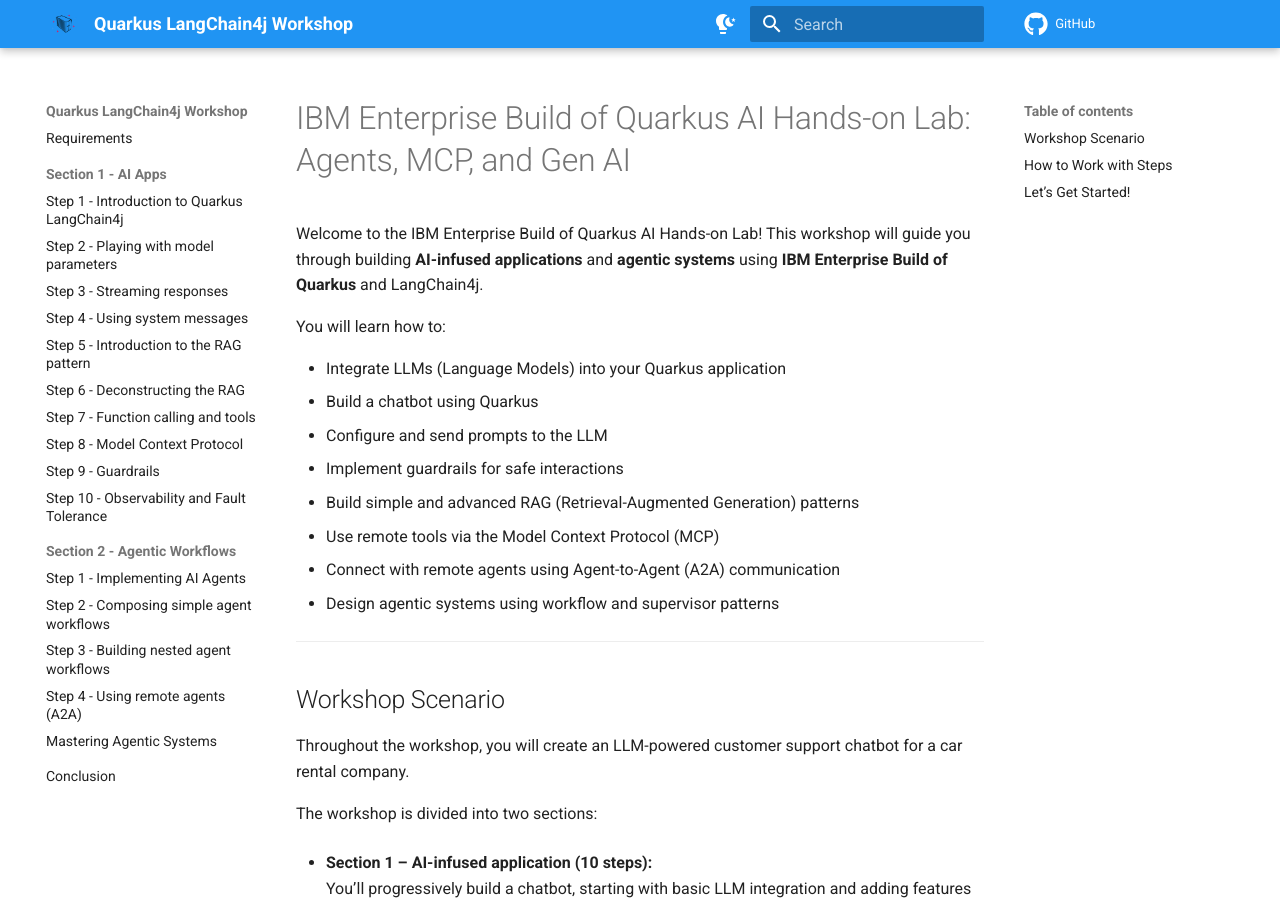
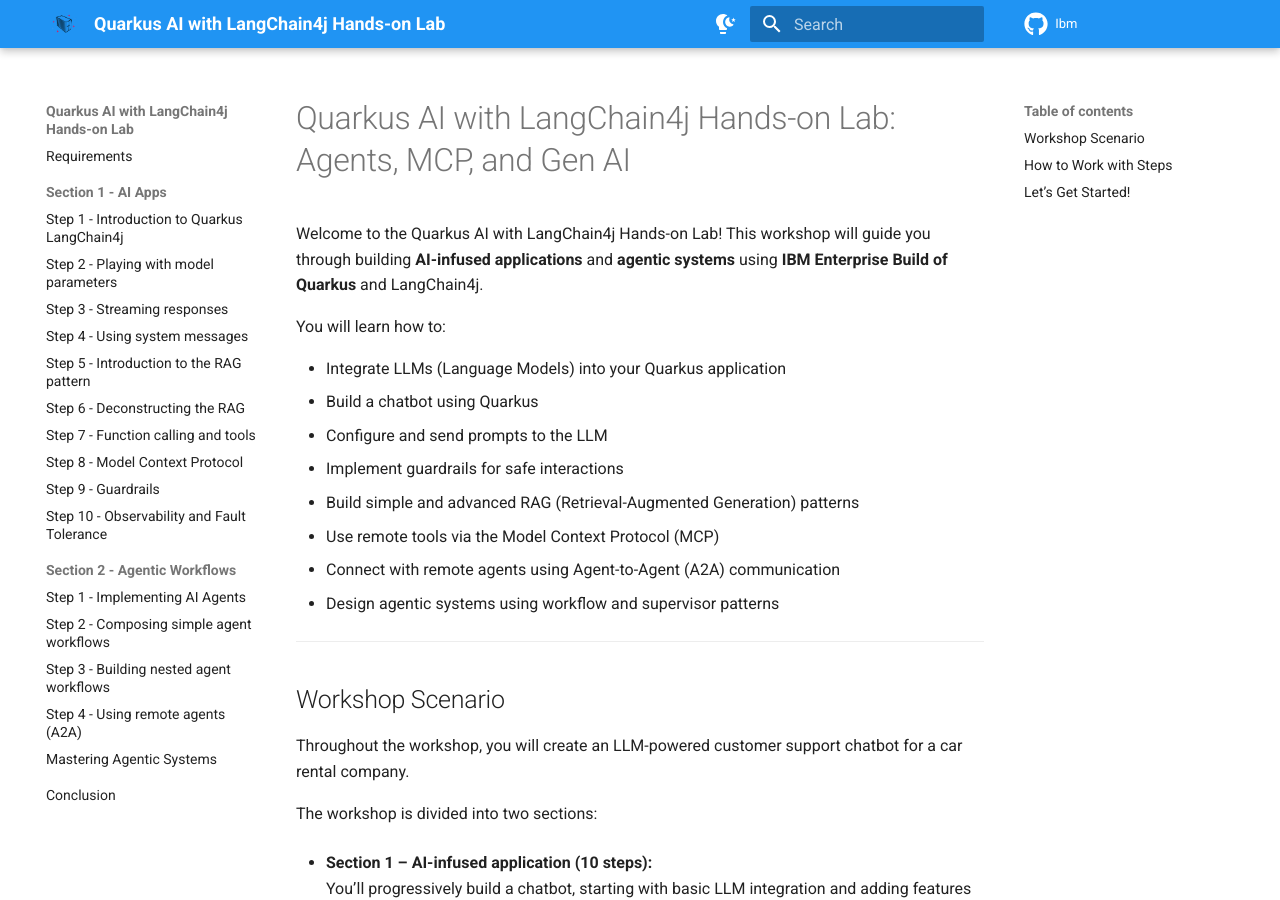
Before and after one commit to IBM/ibm-quarkus-ai-langchain4j-workshop, an MkDocs documentation site: the page built from docs/docs/index.md, in a window 1280 px wide and 900 px high. Built offline with MkDocs 1.6.1 and Material for MkDocs 9.7.7, drawn with Linux system fonts in a browser that asks for light colours; comment, search, counter and statistics services are not loaded; the version menu is left out.

Commit message:
Update index

```diff
--- a/docs/docs/index.md
+++ b/docs/docs/index.md
@@ -1,6 +1,6 @@
-# IBM Enterprise Build of Quarkus AI Hands-on Lab: Agents, MCP, and Gen AI
+# Quarkus AI with LangChain4j Hands-on Lab: Agents, MCP, and Gen AI
 
-Welcome to the IBM Enterprise Build of Quarkus AI Hands-on Lab!
+Welcome to the Quarkus AI with LangChain4j Hands-on Lab!
 This workshop will guide you through building **AI-infused applications** and **agentic systems** using **IBM Enterprise Build of Quarkus** and LangChain4j.
 
 You will learn how to:
--- a/docs/mkdocs.yml
+++ b/docs/mkdocs.yml
@@ -1,5 +1,5 @@
-site_name: Quarkus LangChain4j Workshop
-repo_url: https://github.com/quarkusio/quarkus-langchain4j-workshop
+site_name: Quarkus AI with LangChain4j Hands-on Lab
+repo_url: https://ibm.github.io/ibm-quarkus-ai-langchain4j-workshop
 edit_uri: edit/main/docs/
 docs_dir: docs
 
```
